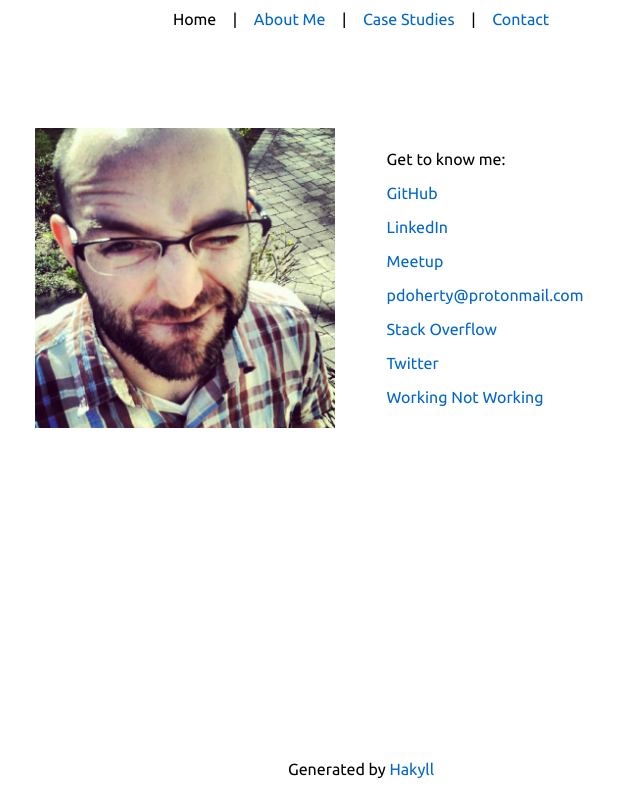
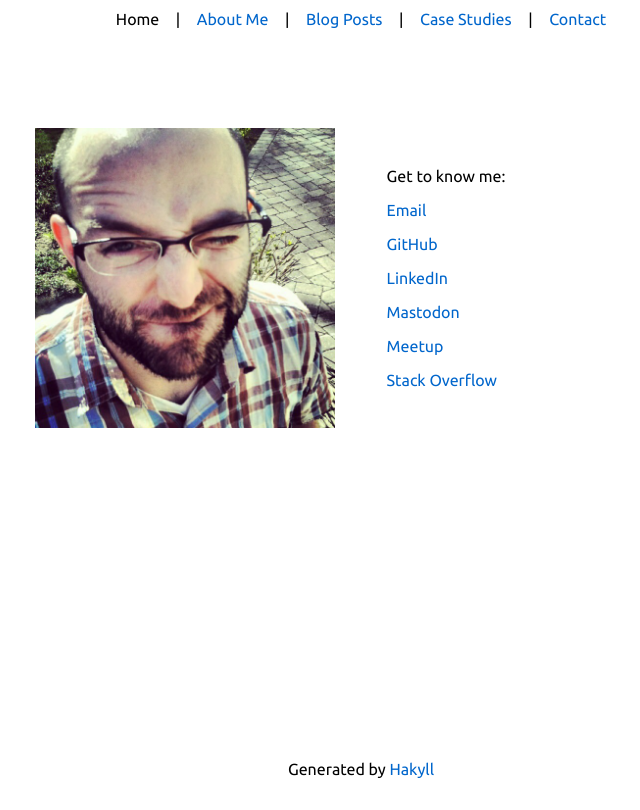
Before and after one commit to ethagnawl/peterdohertys.website, a plain HTML site: page index.html in a window 1280 px wide. Shown: the whole page, without its empty margins (279-919 px from the left). Drawn offline with Linux system fonts and the light colour scheme.

Commit message:
Publish to GitHub Pages

```diff
--- a/about-me.html
+++ b/about-me.html
@@ -7,7 +7,7 @@
         <meta name="viewport" content="width=device-width, initial-scale=1">
         <meta name="description" content="Pete Doherty is a NYC based software developer">
         <title>About Me - peterdohertys.website</title>
-        <link href="https://peterdohertys.website/favicon.ico" rel="shortcut icon">
+        <link href="favicon.ico" rel="shortcut icon">
         <link rel="stylesheet" href="./css/normalize.css" />
         <link rel="stylesheet" href="./css/default.css" />
         <link rel="stylesheet" href="//fonts.googleapis.com/css?family=Ubuntu:400,300">
@@ -26,6 +26,9 @@
                     <span class="pipe">|</span>
                     <a id="about-me-link" href="./about-me.html">About Me</a>
                     <span id="about-me-faux-link" class="faux-link">About Me</span>
+                    <span class="pipe">|</span>
+                    <a id="blog-posts-link" href="./blog-posts.html">Blog Posts</a>
+                    <span id="blog-posts-faux-link" class="faux-link">Blog Posts</span>
                     <span class="pipe">|</span>
                     <a id="case-studies-link" href="./case-studies.html">Case Studies</a>
                     <span id="case-studies-faux-link" class="faux-link">Case Studies</span>
@@ -87,7 +90,6 @@
   var _paq = _paq || [];
   _paq.push(['trackPageView']);
   _paq.push(['enableLinkTracking']);
-  if (document.location.host === "peterdohertys.website") {
   (function() {
     var u="https://peterdohertyswebsite.analytics.peterdohertyllc.com/";
     _paq.push(['setTrackerUrl', u+'piwik.php']);
@@ -95,8 +97,8 @@
     var d=document, g=d.createElement('script'), s=d.getElementsByTagName('script')[0];
     g.type='text/javascript'; g.async=true; g.defer=true; g.src=u+'piwik.js'; s.parentNode.insertBefore(g,s);
   })();
-  }
 </script>
+<noscript><p><img src="https://peterdohertyswebsite.analytics.peterdohertyllc.com/piwik.php?idsite=1" style="border:0;" alt /></p></noscript>
 
 
     </body>
--- a/index.html
+++ b/index.html
@@ -7,7 +7,7 @@
         <meta name="viewport" content="width=device-width, initial-scale=1">
         <meta name="description" content="Pete Doherty is a NYC based software developer">
         <title>Home - peterdohertys.website</title>
-        <link href="https://peterdohertys.website/favicon.ico" rel="shortcut icon">
+        <link href="favicon.ico" rel="shortcut icon">
         <link rel="stylesheet" href="./css/normalize.css" />
         <link rel="stylesheet" href="./css/default.css" />
         <link rel="stylesheet" href="//fonts.googleapis.com/css?family=Ubuntu:400,300">
@@ -27,6 +27,9 @@
                     <a id="about-me-link" href="./about-me.html">About Me</a>
                     <span id="about-me-faux-link" class="faux-link">About Me</span>
                     <span class="pipe">|</span>
+                    <a id="blog-posts-link" href="./blog-posts.html">Blog Posts</a>
+                    <span id="blog-posts-faux-link" class="faux-link">Blog Posts</span>
+                    <span class="pipe">|</span>
                     <a id="case-studies-link" href="./case-studies.html">Case Studies</a>
                     <span id="case-studies-faux-link" class="faux-link">Case Studies</span>
                     <span class="pipe">|</span>
@@ -39,27 +42,23 @@
                 <section id="headshot-wrapper">
     <img id="headshot" src="./images/headshot.jpg" alt="Peter Doherty headshot" />
 </section>
-
 <section id="links-wrapper">
     <aside>
         <p>Get to know me:</p>
 
-        <p><a href="https://github.com/ethagnawl" title="GitHub">GitHub</a></p>
+            <p><p><a href="mailto:pdoherty@protonmail.com">Email</a></p></p>
 
-        <p><a href="https://www.linkedin.com/in/pdoherty926" title="LinkedIn">LinkedIn</a></p>
+            <p><p><a href="https://github.com/ethagnawl" title="GitHub">GitHub</a></p></p>
 
-        <p><a href="http://www.meetup.com/members/12948347/" title="Meetup">Meetup</a></p>
+            <p><p><a href="https://www.linkedin.com/in/pdoherty926" title="LinkedIn">LinkedIn</a></p></p>
 
-        <p><a href="mailto:pdoherty@protonmail.com" class="email">pdoherty@protonmail.com</a></p>
+            <p><p><a href="https://mastodon.social/@ethagnawl" title="Mastodon">Mastodon</a></p></p>
 
-        <p><a href="http://stackoverflow.com/users/382982/pdoherty926" title="Stack Overflow">Stack Overflow</a></p>
+            <p><p><a href="http://www.meetup.com/members/12948347/" title="Meetup">Meetup</a></p></p>
 
-        <p><a href="https://twitter.com/pdoherty926" title="Twitter">Twitter</a></p>
-
-        <p><a href="https://workingnotworking.com/pdoherty" title="Working Not Working">Working Not Working</a></p>
+            <p><p><a href="http://stackoverflow.com/users/382982/pdoherty926" title="Stack Overflow">Stack Overflow</a></p></p>
 
     </aside>
-
 </section>
 
             </article>
@@ -74,7 +73,6 @@
   var _paq = _paq || [];
   _paq.push(['trackPageView']);
   _paq.push(['enableLinkTracking']);
-  if (document.location.host === "peterdohertys.website") {
   (function() {
     var u="https://peterdohertyswebsite.analytics.peterdohertyllc.com/";
     _paq.push(['setTrackerUrl', u+'piwik.php']);
@@ -82,8 +80,8 @@
     var d=document, g=d.createElement('script'), s=d.getElementsByTagName('script')[0];
     g.type='text/javascript'; g.async=true; g.defer=true; g.src=u+'piwik.js'; s.parentNode.insertBefore(g,s);
   })();
-  }
 </script>
+<noscript><p><img src="https://peterdohertyswebsite.analytics.peterdohertyllc.com/piwik.php?idsite=1" style="border:0;" alt /></p></noscript>
 
 
     </body>
```
Also changed, not shown: blog-posts.html (+5 -10 lines), blog-posts/glancing-at-python-through-ruby-tinted-glasses.html (+6 -8 lines), blog-posts/vim-abbreviations-the-lightning-talk-that-didnt-strike.html (+5 -3 lines), case-studies.html (+5 -6 lines), case-studies/emoji-is-life.html (+5 -3 lines), case-studies/star-wars-red-carpet-sound-off.html (+5 -3 lines), contact.html (+5 -3 lines). Lines whose indentation alone changed are shown as unchanged.
